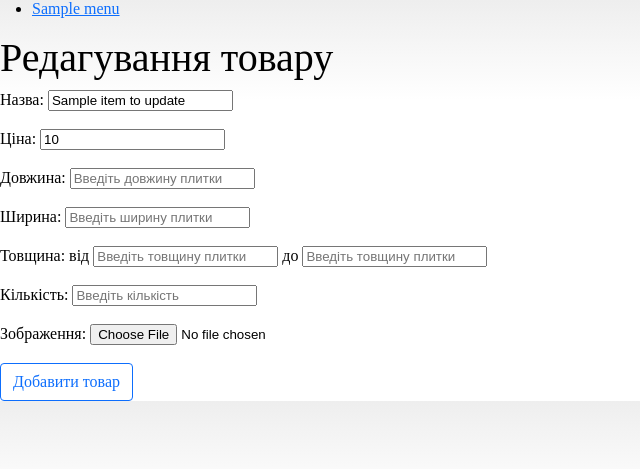
After one commit to 0brain/shop, a Flask app: template admin/templates/admin/update.html in a window 1280 px wide. The commit adds this page. Shown: the top 469 px of the page, without its empty margins (0-640 px from the left). Run offline with Flask 2, Linux system fonts and the light colour scheme; the template is opened without the code that fills it: most values are stand-ins (such as "Sample title", 1, 10 or a date in 2020); parts of the project's set-up code (start-up, migrations or seed data) failed here and were passed over.

Commit message:
Додав шаблон update.html.

```diff
--- a/admin/admin.py
+++ b/admin/admin.py
@@ -100,7 +100,7 @@ def update(id):
         item_to_update.data = file.read()
         item_to_update.render_file = render_picture(item_to_update.data)
 
-        items_to_update = Item(title=item_to_update.title, price=item_to_update.price, length=item_to_update.length, width=item_to_update.width,
+        item_to_update = Item(title=item_to_update.title, price=item_to_update.price, length=item_to_update.length, width=item_to_update.width,
                     thickness1=item_to_update.thickness1, thickness2=item_to_update.thickness2, quantity=item_to_update.quantity,
                     data=item_to_update.data, rendered_data=item_to_update.render_file)
         try: # зберігаю item як новий запис в БД
--- a/admin/templates/admin/index.html
+++ b/admin/templates/admin/index.html
@@ -26,7 +26,7 @@
     <td>{{ el.thickness1 }}-{{ el.thickness2 }} мм.</td>
     <td>{{ el.quantity }} шт.</td>
 
-    <td><a href="#" type="button" class="myButton_ORANGE">Редагувати</a><p><a href="#" type="button" class="myButton_RED">Видалити</a></td>
+    <td><a href="/update/{{ item_to_update.id }}" type="button" class="myButton_ORANGE">Редагувати</a><p><a href="#" type="button" class="myButton_RED">Видалити</a></td>
 </tr>
 </table>
 {% endfor %}
--- /dev/null
+++ b/admin/templates/admin/update.html
@@ -0,0 +1,24 @@
+{% extends 'admin/base_admin.html' %}
+
+{% block content %}
+{{ super() }}
+
+    <h1>Редагування товару</h1>
+    <form method="post" action="/update/{{ item_to_update.id }}" enctype="multipart/form-data">
+        Назва: <input type="text" class="form-control" name="title" id="title" placeholder="Введіть назву" value="{{ item_to_update.title }}"><br><br>
+        Ціна: <input type="number" class="form-control" name="price" id="price" placeholder="Введіть ціну"  value="{{ item_to_update.price }}"><br><br>
+        Довжина: <input type="number" class="form-control" name="length" id="length" placeholder="Введіть довжину плитки"><br><br>
+        Ширина: <input type="number" class="form-control" name="width" id="width" placeholder="Введіть ширину плитки"><br><br>
+        Товщина: від <input type="number" class="form-control" name="thickness1" id="thickness1" placeholder="Введіть товщину плитки">
+         до <input type="number" class="form-control" name="thickness2" id="thickness2" placeholder="Введіть товщину плитки"><br><br>
+        Кількість: <input type="number" class="form-control" name="quantity" id="quantity" placeholder="Введіть кількість"><br><br>
+        Зображення: <input type="file" name="inputFile"><br><br>
+
+
+
+
+
+        <button class="btn btn-outline-primary" type="submit">Добавити товар</button>
+    </form>
+
+{% endblock %}
```
